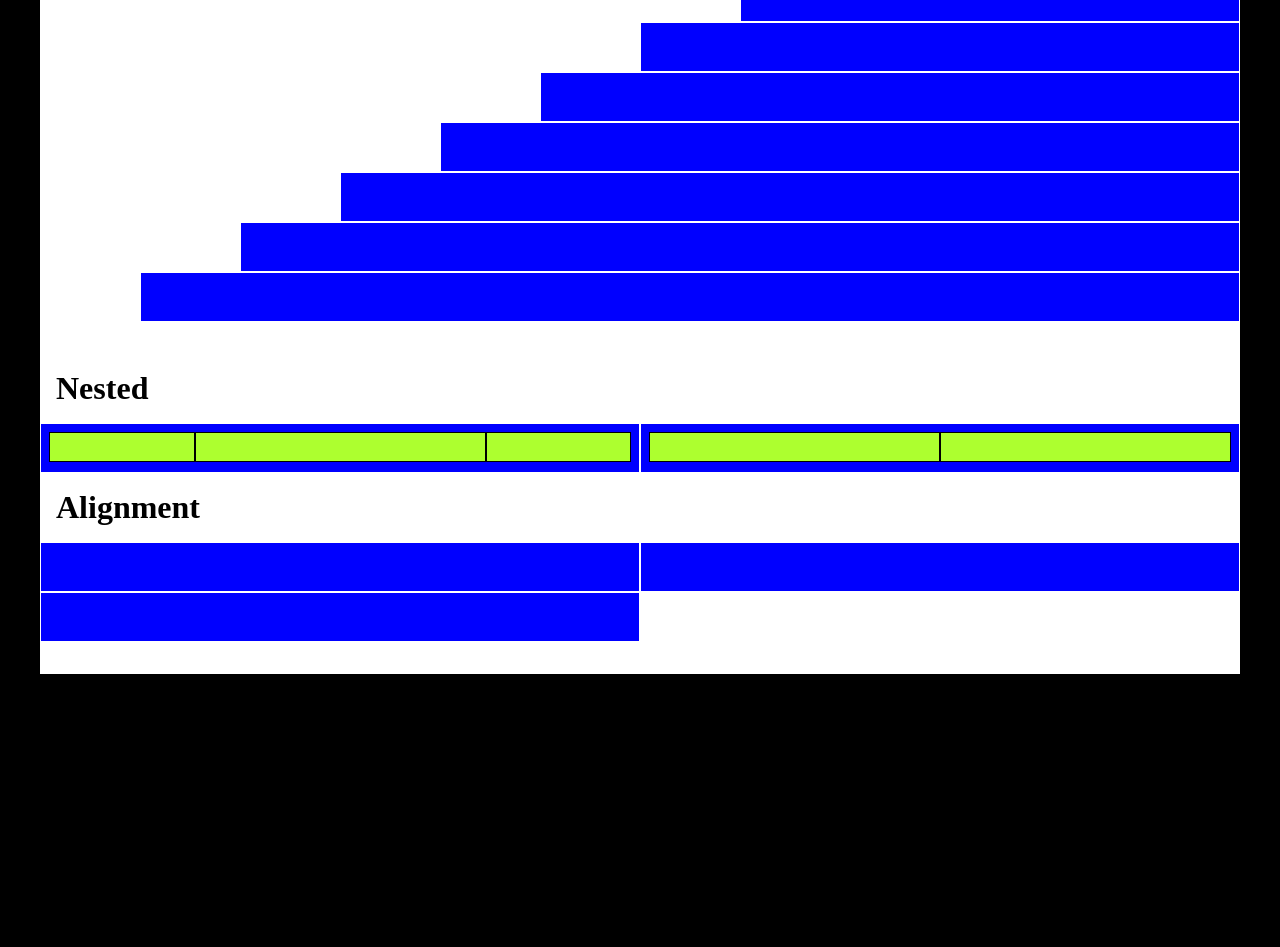
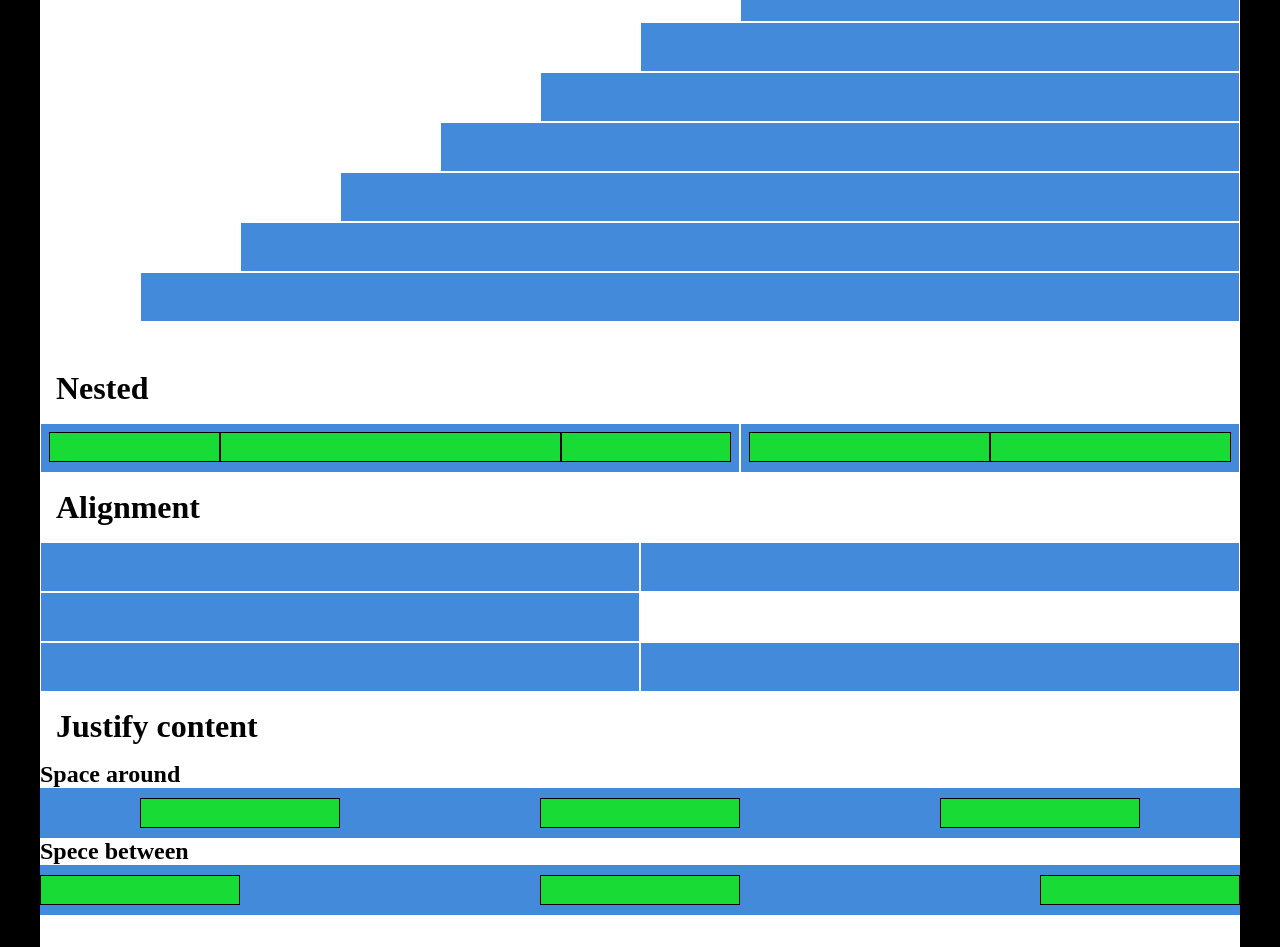
Before and after one commit to LucaBonifazio/html-css-12bool, a plain HTML site: page index.html in a window 1280 px wide. Shown: the part 1080-2027 px from the top of the page. Before the commit the page ends 1754 px from the top, so only its background shows below. Drawn offline with Linux system fonts and the light colour scheme.

Commit message:
i'm thinking

```diff
--- a/css/12bool.css
+++ b/css/12bool.css
@@ -13,14 +13,6 @@
 
 h1{
     padding: 1rem;
-}
-
-[class*=col-]{
-    height: 50px;
-}
-
-[class*=nested]{
-    height: 30px;
 }
 
 .g-1{
@@ -74,6 +66,7 @@ h1{
 .row{
     display: flex;
     flex-wrap: wrap;
+    height: 100%;
 }
 
 /* col */
@@ -85,6 +78,11 @@ h1{
 
 [class*=col-]{
     flex: 0 0 auto;
+    height: 50px;
+}
+
+[class*=nested]{
+    height: 30px;
 }
 
 .col-1{
--- a/css/style.css
+++ b/css/style.css
@@ -8,11 +8,11 @@ body{
 }
 
 [class*=col-]{
-    background-color: blue;
+    background-color: rgb(68, 138, 218);
     color: white;
 }
 
 .nested{
-    background-color: greenyellow;
+    background-color: rgb(24, 219, 53);
     color: black;
 }
--- a/index.html
+++ b/index.html
@@ -55,14 +55,14 @@
 
         <div class="row text-center">
             <div class="col-6 b-1">
-                <div class="row g-1 text-center">
+                <div class="row space-center align-center">
                     <div class="col-2 b-2 nested">Nested 2 col</div>
                     <div class="col-2 b-2 nested">Nested 2 col</div>
                     <div class="col-8 b-2 nested">Nested 8 col</div>
                 </div>
             </div>
             <div class="col-6 b-1">
-                <div class="row g-1 text-center">
+                <div class="row space-center align-center">
                     <div class="col-6 b-2 nested">Nested 6 col</div>
                     <div class="col-6 b-2 nested">Nested 6 col</div>
                 </div>
@@ -149,14 +149,14 @@
         <h1>Nested</h1>
 
         <div class="row">
-            <div class="col-6 b-1">
+            <div class="col-7 b-1">
                 <div class="row g-1">
                     <div class="col-3 b-2 nested"></div>
                     <div class="col-6 b-2 nested"></div>
                     <div class="col-3 b-2 nested"></div>
                 </div>
             </div>
-            <div class="col-6 b-1">
+            <div class="col-5 b-1">
                 <div class="row g-1">
                     <div class="col-6 b-2 nested"></div>
                     <div class="col-6 b-2 nested"></div>
@@ -167,12 +167,42 @@
         <h1>Alignment</h1>
 
         <div class="row">
-
             <div class="col-6 b-1 flex-start"></div>
             <div class="col-6 b-1 flex-center"></div>
             <div class="col-6 b-1 flex-end"></div>
+        </div>
 
+        <div class="row">
+            <div class="col-6 b-1"></div>
+            <div class="col-6 b-1"></div>
         </div>
+
+        <h1>Justify content</h1>
+        <h2>Space around</h2>
+
+        <div class="row">
+            <div class="col-12">
+                <div class="row space-around align-center">
+                    <div class="col-2 b-2 nested"></div>
+                    <div class="col-2 b-2 nested"></div>
+                    <div class="col-2 b-2 nested"></div>
+                </div>
+            </div>
+        </div>
+
+        <h2>Spece between</h2>
+
+        <div class="row">
+            <div class="col-12">
+                <div class="row space-between align-center">
+                    <div class="col-2 b-2 nested"></div>
+                    <div class="col-2 b-2 nested"></div>
+                    <div class="col-2 b-2 nested"></div>
+                </div>
+            </div>
+        </div>
+
+
     </div>
 </body>
 </html>
```
